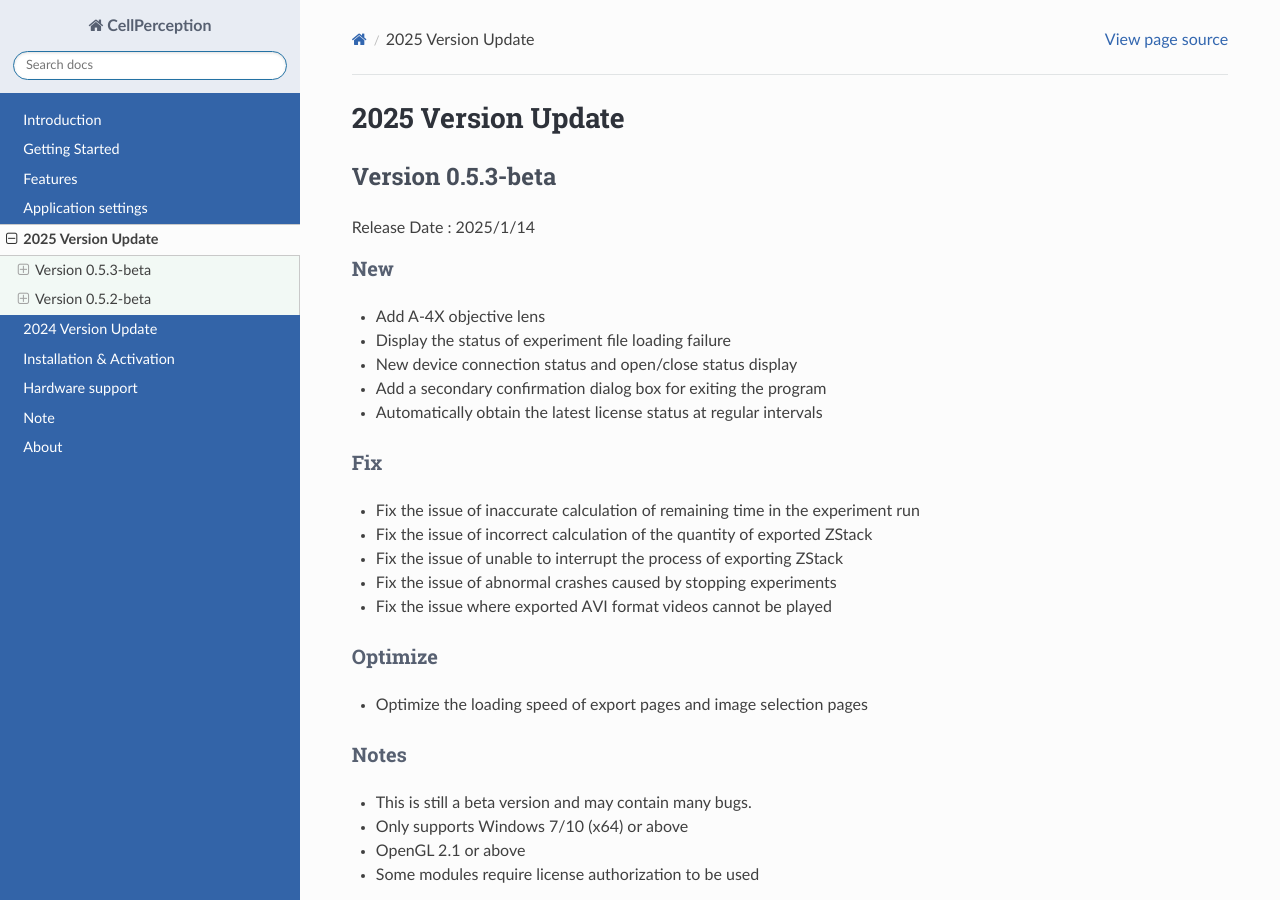
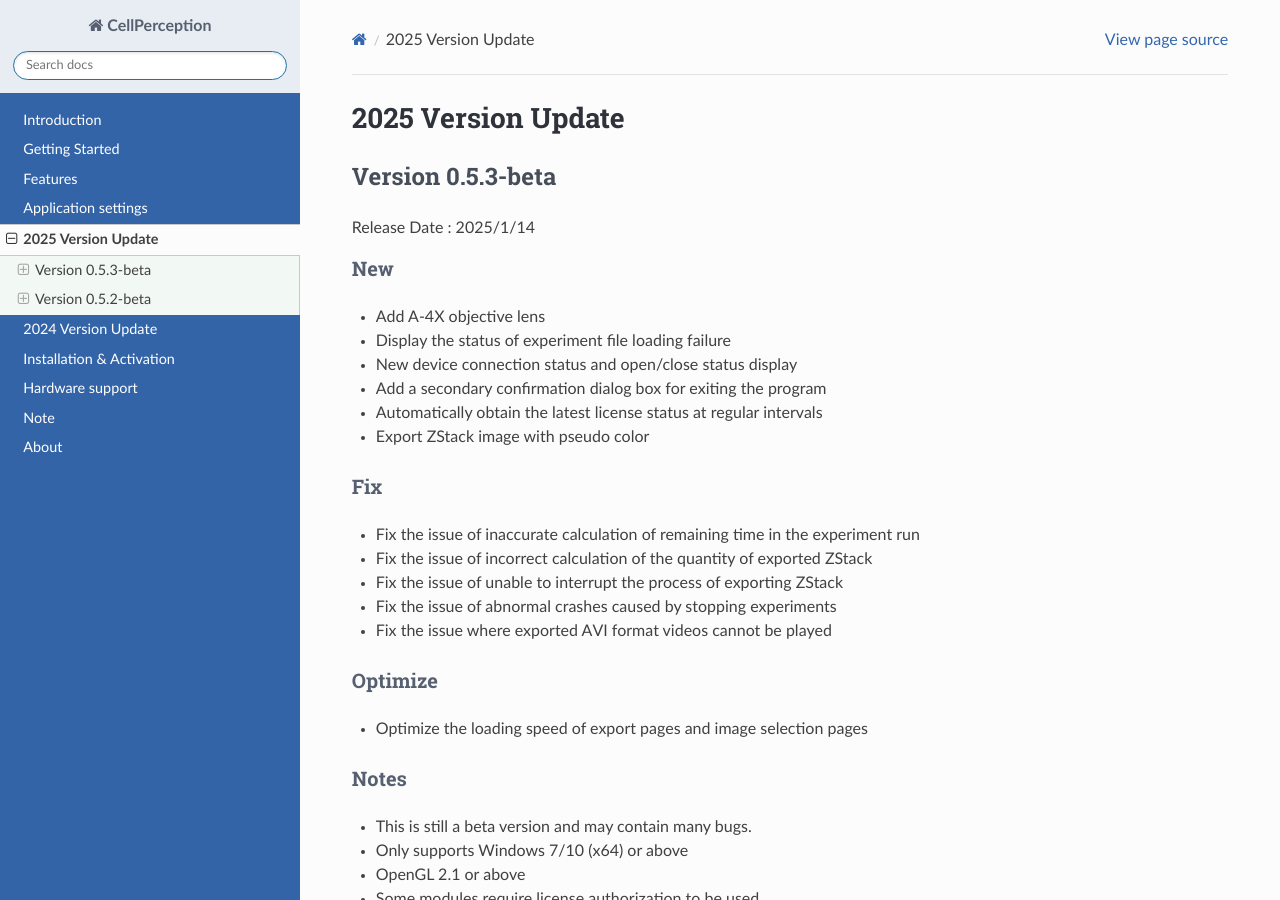
Before and after one commit to yangtong93/living-cell-docs, a Sphinx documentation site: the page built from source/user_guide/upgrade2025.md, in a window 1280 px wide and 900 px high. Built offline with Sphinx 7.4.7 and the Read the Docs theme 3.1.0, drawn with Linux system fonts in a browser that asks for light colours; pages that are not in the unit, such as notebooks, are missing from menus.

Commit message:
fix: 0.5.3-beta

```diff
--- a/source/user_guide/upgrade2025.md
+++ b/source/user_guide/upgrade2025.md
@@ -10,6 +10,7 @@
 * New device connection status and open/close status display
 * Add a secondary confirmation dialog box for exiting the program
 * Automatically obtain the latest license status at regular intervals
+* Export ZStack image with pseudo color
 
 ### Fix
 * Fix the issue of inaccurate calculation of remaining time in the experiment run
```
Also changed, not shown: 1 other file.
